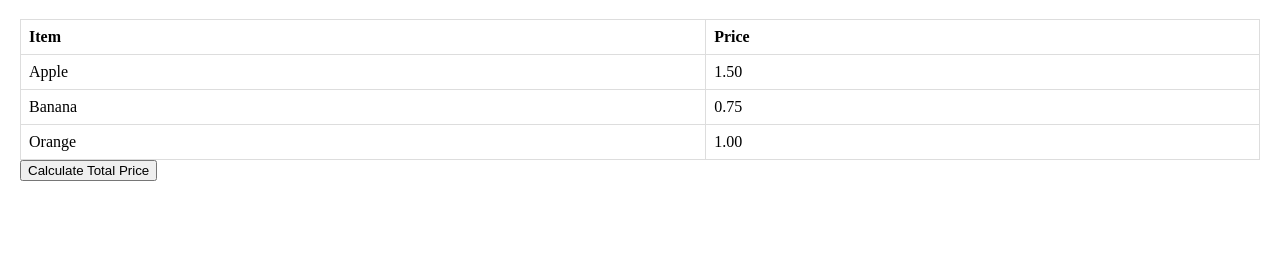
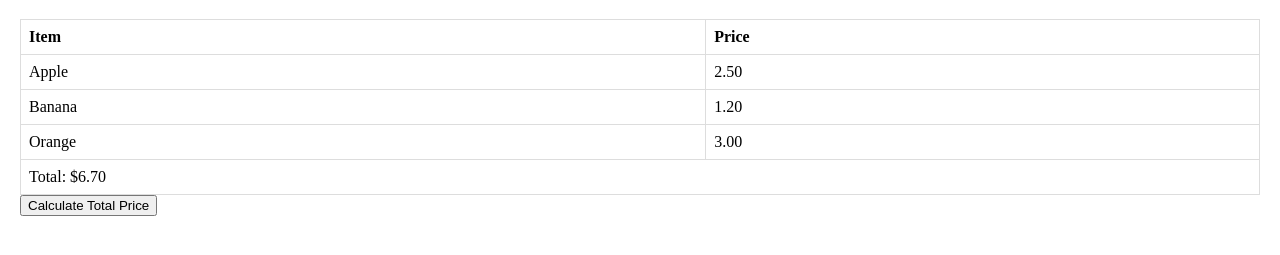
Before and after one commit to acciojob/grofers-checkout-jaisaipothula, a website: page main.html in a window 1280 px wide. Shown: the part 61-316 px from the top of the page. Drawn offline with Linux system fonts and the light colour scheme.

Commit message:
created a submission

```diff
--- a/main.html
+++ b/main.html
@@ -23,29 +23,24 @@
 
     <h1>Grocery List</h1>
 
-    <table id="groceryTable">
-        <thead>
+<table id="grocery-table">
     <tr>
-                <th class="item">Item</th>
-                <th class="prices">Price</th>
+        <th>Item</th>
+        <th>Price</th>
     </tr>
-        </thead>
-        <tbody>
-            <tr>
-                <td class="item">Apple</td>
-                <td class="prices" contenteditable="true">1.50</td>
+    <tr class="item">
+        <td>Apple</td>
+        <td class="prices">2.50</td>
     </tr>
-            <tr>
-                <td class="item">Banana</td>
-                <td class="prices" contenteditable="true">0.75</td>
+    <tr class="item">
+        <td>Banana</td>
+        <td class="prices">1.20</td>
     </tr>
-            <tr>
-                <td class="item">Orange</td>
-                <td class="prices" contenteditable="true">1.00</td>
+    <tr class="item">
+        <td>Orange</td>
+        <td class="prices">3.00</td>
     </tr>
-        </tbody>
 </table>
-
     <button id="calculateTotalBtn">Calculate Total Price</button>
 
     <div id="ans"></div> <!-- Area to display total price -->
--- a/script.js
+++ b/script.js
@@ -1,16 +1,29 @@
-document.getElementById('calculateTotalBtn').addEventListener('click', function() {
-    const prices = document.querySelectorAll('.prices');
+// Function to calculate total price and append to table
+function calculateTotal() {
+    // Select all elements with class 'prices'
+    const priceElements = document.querySelectorAll('.prices');
 
-    let totalPrice = 0;
+    let total = 0;
 
-    // Calculate total price by iterating through each price element
-    prices.forEach(function(priceElement) {
-        const price = parseFloat(priceElement.textContent); // Convert text to float
+    // Iterate through the NodeList and sum the prices
+    priceElements.forEach(priceElement => {
+        const price = parseFloat(priceElement.textContent);
         if (!isNaN(price)) {
-            totalPrice += price; // Add to total if valid number
+            total += price;
         }
     });
 
-    // Display the total price in the designated area
-    document.getElementById('ans').textContent = `Total Price: $${totalPrice.toFixed(2)}`;
-});
+    // Create a new row for the total price
+    const table = document.getElementById('grocery-table');
+    const newRow = document.createElement('tr');
+    const totalCell = document.createElement('td');
+    totalCell.colSpan = 2; // Span across 2 columns
+    totalCell.textContent = `Total: $${total.toFixed(2)}`; // Format to two decimal places
+
+    // Append the cell and the new row to the table
+    newRow.appendChild(totalCell);
+    table.appendChild(newRow);
+}
+
+// Call the function to execute
+calculateTotal();
```
Lines whose indentation alone changed are shown as unchanged.
